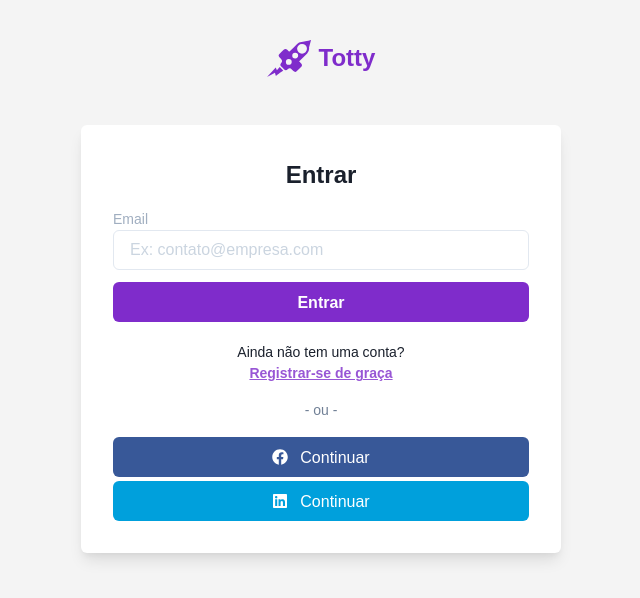
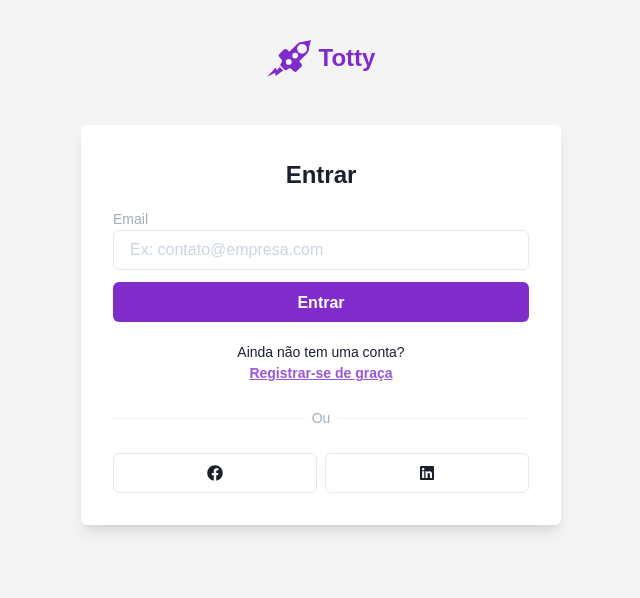
Before and after one commit to guigaribalde/totty-front, a Next.js app: page /account/signin in a window 1280 px wide. Shown: the top 598 px of the page, without its empty margins (319-959 px from the left). Built offline with nearby package versions, Linux system fonts and the light colour scheme.

Commit message:
refactor: changed login page auth buttons

```diff
--- a/src/pages/account/signin.tsx
+++ b/src/pages/account/signin.tsx
@@ -1,4 +1,4 @@
-import { Box, Flex, Text } from '@chakra-ui/react'
+import { Box, Divider, Flex, Text } from '@chakra-ui/react'
 
 import Logo from '@assets/Logo'
 import { Input } from '@components/Input'
@@ -86,27 +86,31 @@
           >
             Registrar-se de graça
           </Text>
-          <Text fontSize="sm" my="4" textAlign="center" color="gray.500">
-            - ou -
+          <Flex align="center" my="4">
+            <Divider />
+            <Text fontSize="sm" p="2" textAlign="center" color="gray.400">
+              Ou
             </Text>
-
-          <Button onClick={facebookSignIn} colorScheme="facebook" w="100%">
+            <Divider />
+          </Flex>
+          <Flex gap="2">
+            <Button
+              onClick={facebookSignIn}
+              colorScheme="gray"
+              w="100%"
+              variant="outline"
+            >
               <FaFacebook />
-            <Text fontWeight="medium" ml="3">
-              Continuar
-            </Text>
             </Button>
             <Button
               onClick={linkedinSignIn}
-            colorScheme="linkedin"
+              colorScheme="gray"
               w="100%"
-            mt="1"
+              variant="outline"
             >
               <FaLinkedin />
-            <Text fontWeight="medium" ml="3">
-              Continuar
-            </Text>
             </Button>
+          </Flex>
         </Box>
       </Flex>
     </Flex>
```
Lines whose indentation alone changed are shown as unchanged.
